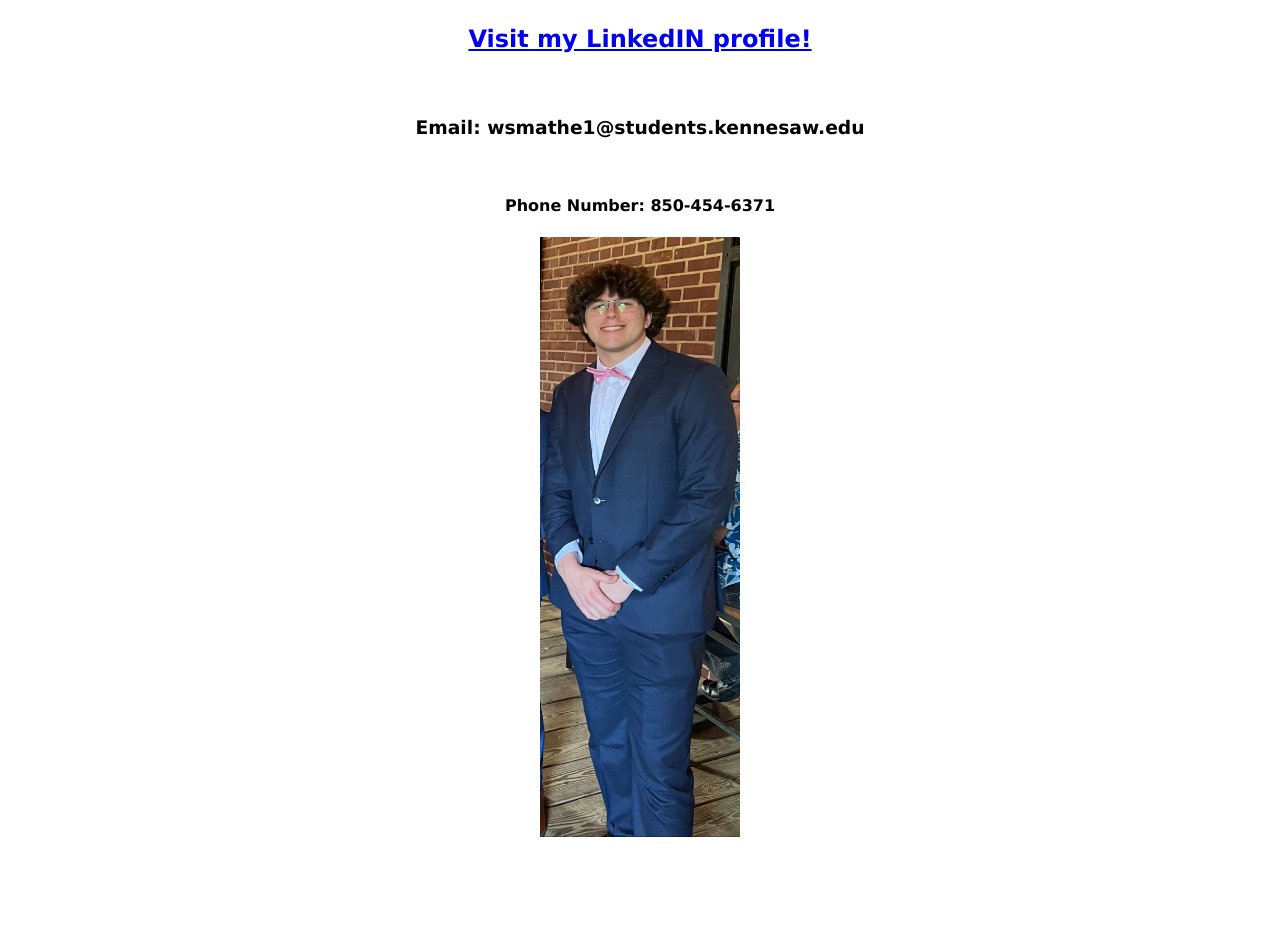
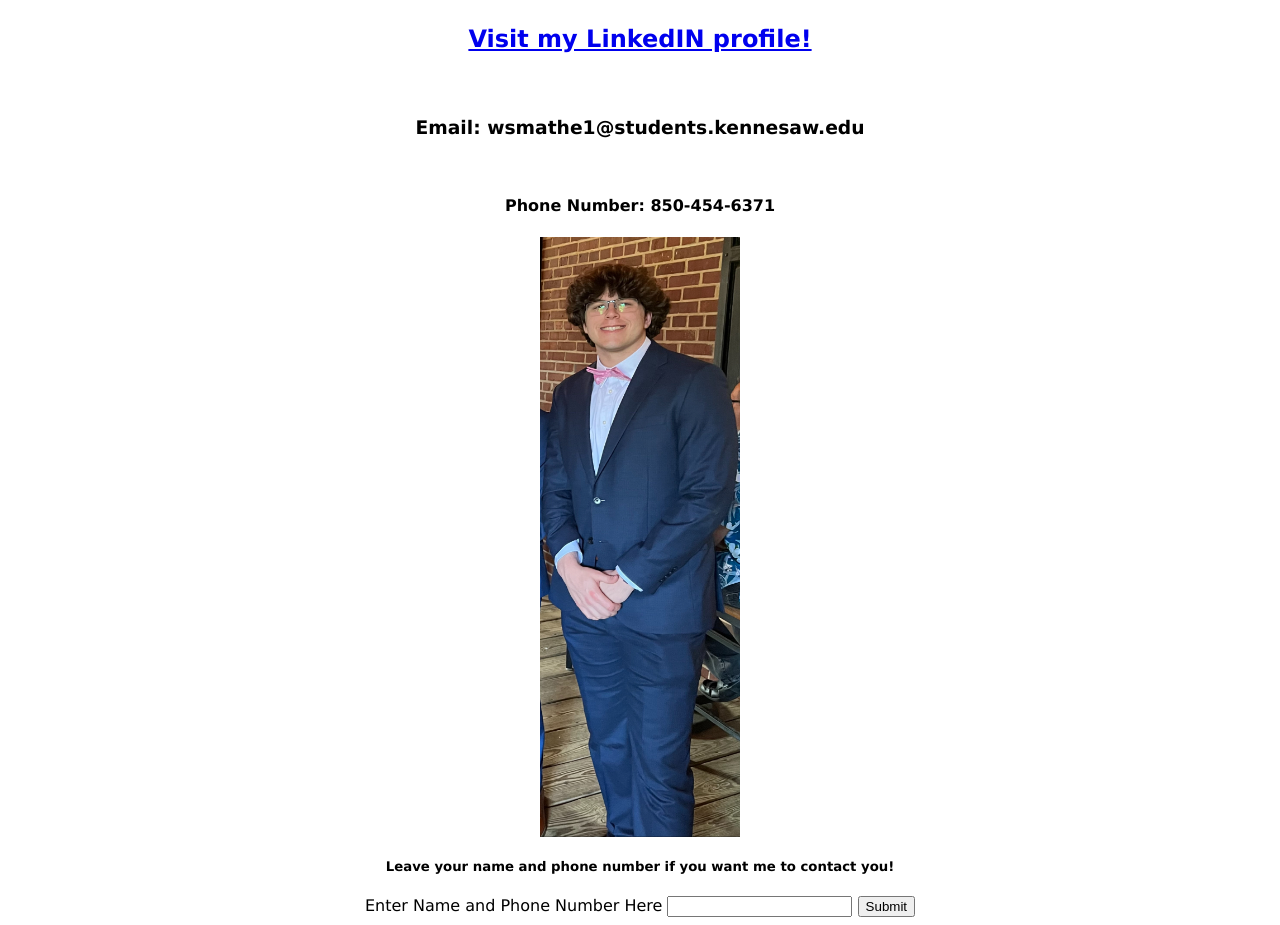
Before and after one commit to ws0622/willsmath.github.io, a plain HTML site: page Contact.html in a window 1280 px wide. Shown: the part 129-1054 px from the top of the page. Before the commit the page ends 974 px from the top, so only its background shows below. Drawn offline with Linux system fonts and the light colour scheme.

Commit message:
Update Contact.html

```diff
--- a/Contact.html
+++ b/Contact.html
@@ -1,12 +1,23 @@
 <!DOCTYPE html>
 <html>
 
+<!-- Creating the head -->
 <Head>
+
+<!-- Creating the title -->
 <title> Contact </title>
 </Head>
 
+
+<!--creating the body of the page -->
 <body>
+
+
+<!-- Creating the header -->
 <h1>Contact Me!</h1>
+
+
+<!-- Creating the navigation bar -->
 <ul>
 				<li><a href= "index.html">Home </a></li>
 					<li><a href= "About.html">About</a></li>
@@ -15,19 +26,28 @@
 				</ul>
 
 
-
+<!-- Creating the 2nd header and hyperlink -->
 <h2> <a href="https://www.linkedin.com/in/will-smathers-1519b4226">Visit my LinkedIN profile!</a> </h2>
 
 </br>
 
+<!-- Creating the third header -->
 <h3> Email: wsmathe1@students.kennesaw.edu </h3>
 
 </br>
-
+<!-- Creating the fourth header -->
 <h4> Phone Number: 850-454-6371 </h4>
 
+<!-- placing an image of myself -->
+<img id="image" src="./img/self.jpg" width="600" height="600">
 
-<img id="image" src="./img/self.jpg" width="600" height="600">
+<h5> Leave your name and phone number if you want me to contact you! </h5>
+
+<form action="/submit-form" method="post">
+	<label for="nameandnumber">Enter Name and Phone Number Here</label>
+	<input type="text" id="nameandnumber" name="nameandnumber" required>
+	<button type="submit">Submit</button>
+</form>
 
 </body>
 
@@ -62,6 +82,18 @@ font-family: verdana;
 font-size: 20;
 text-align: center;
 }
+h5 {
+font-family: verdana;
+font-size: 20;
+text-align: center;
+}
+
+form {
+font-family: verdana;
+font-size: 20;
+text-align: center;
+}
+
 
 #image {
 display: block;
```
